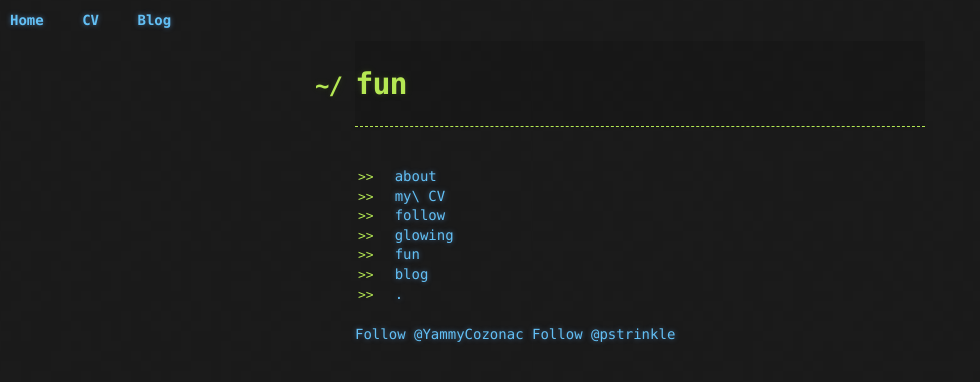
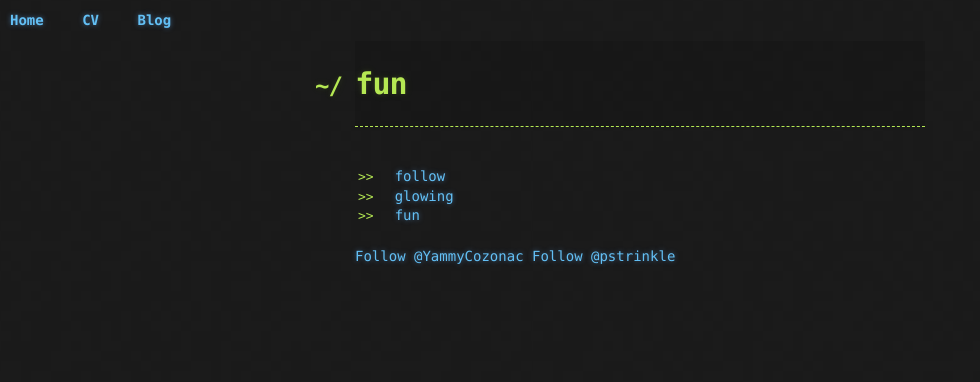
Before and after one commit to pstrinkle/pstrinkle.github.io, a Jekyll site: the page built from fun/index.html, in a window 1280 px wide. Shown: the top 382 px of the page, without its empty margins (0-980 px from the left). Built offline with Jekyll 4.4.1, drawn with Linux system fonts in a browser that asks for light colours; nearby versions of some CDN libraries; comment, search, counter and statistics services are not loaded.

Commit message:
Update index.html

```diff
--- a/fun/index.html
+++ b/fun/index.html
@@ -8,6 +8,8 @@ title: fun
 
 <ul class="posts">
   {% for fun in site.pages %}
-    <li><a href="{{ fun.url }}" title="{{ fun.title }}">{{ fun.title }}</a></li>
+    {% if fun.url contains 'fun' %}
+      <li><a href="{{ fun.url }}" title="{{ fun.title }}">{{ fun.title }}</a></li>
+    {% endif %}
   {% endfor %}
 </ul>
```
